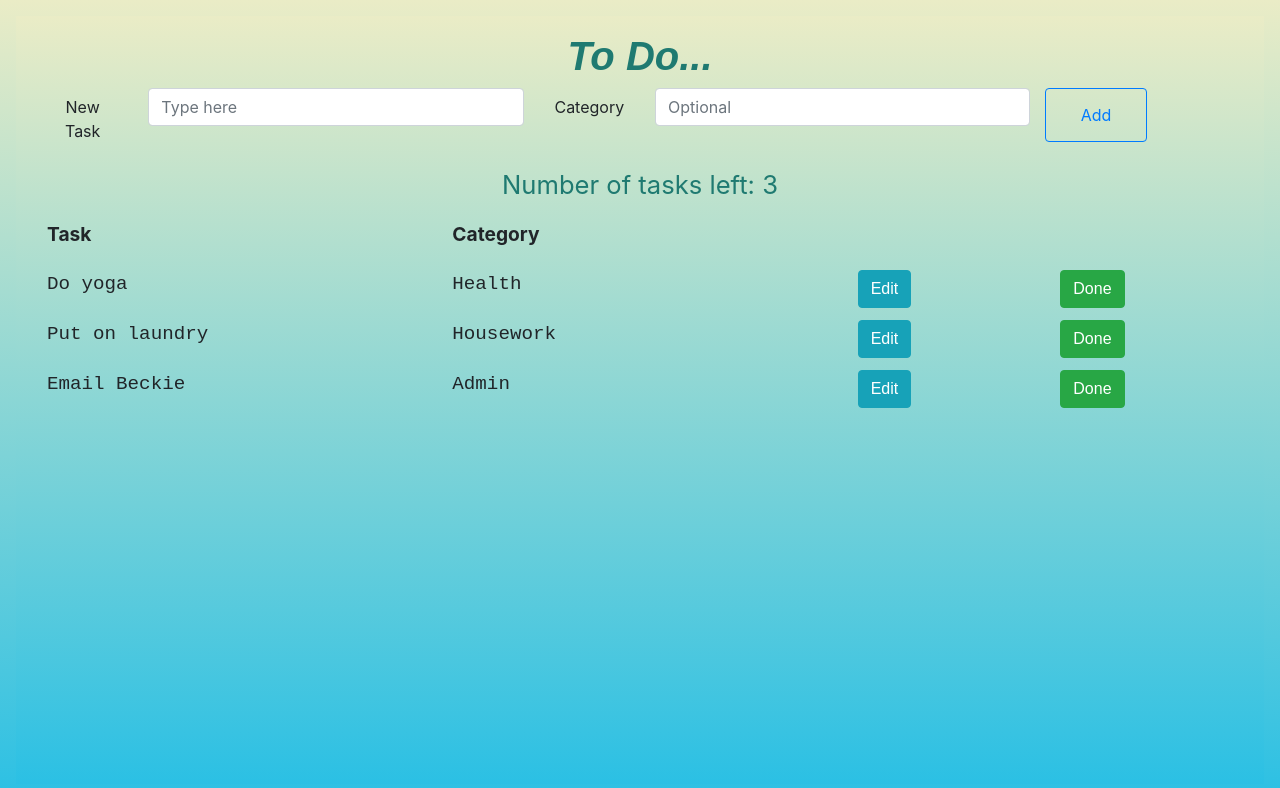
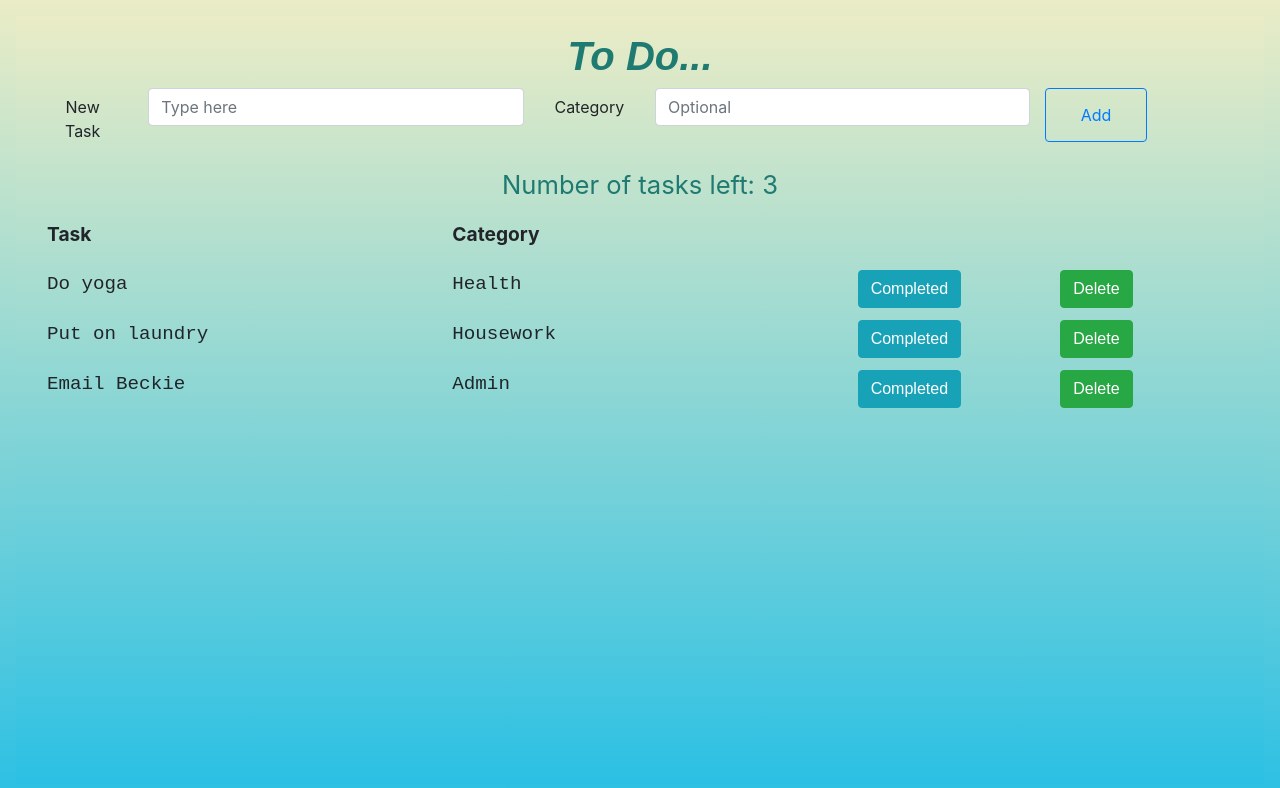
Before and after one commit to notwaving/todo-app-frontend, a React (Create React App) app: page / in a window 1280 px wide. Shown: the top 788 px of the page. Built offline with nearby package versions, Linux system fonts and the light colour scheme.

Commit message:
changes names of buttons

```diff
--- a/src/Tasks.js
+++ b/src/Tasks.js
@@ -36,12 +36,12 @@ class Tasks extends React.Component {
 						{/* </div> */}
 						<div className="col-2">
 							<button className="btn btn-info" onClick={this.editClicked}>
-								Edit
+								Completed
               </button>
 						</div>
 						<div className="col-2">
 							<button className="btn btn-success" onClick={this.doneClicked}>
-								Done
+								Delete
               </button>
 						</div>
 					</div>
```
